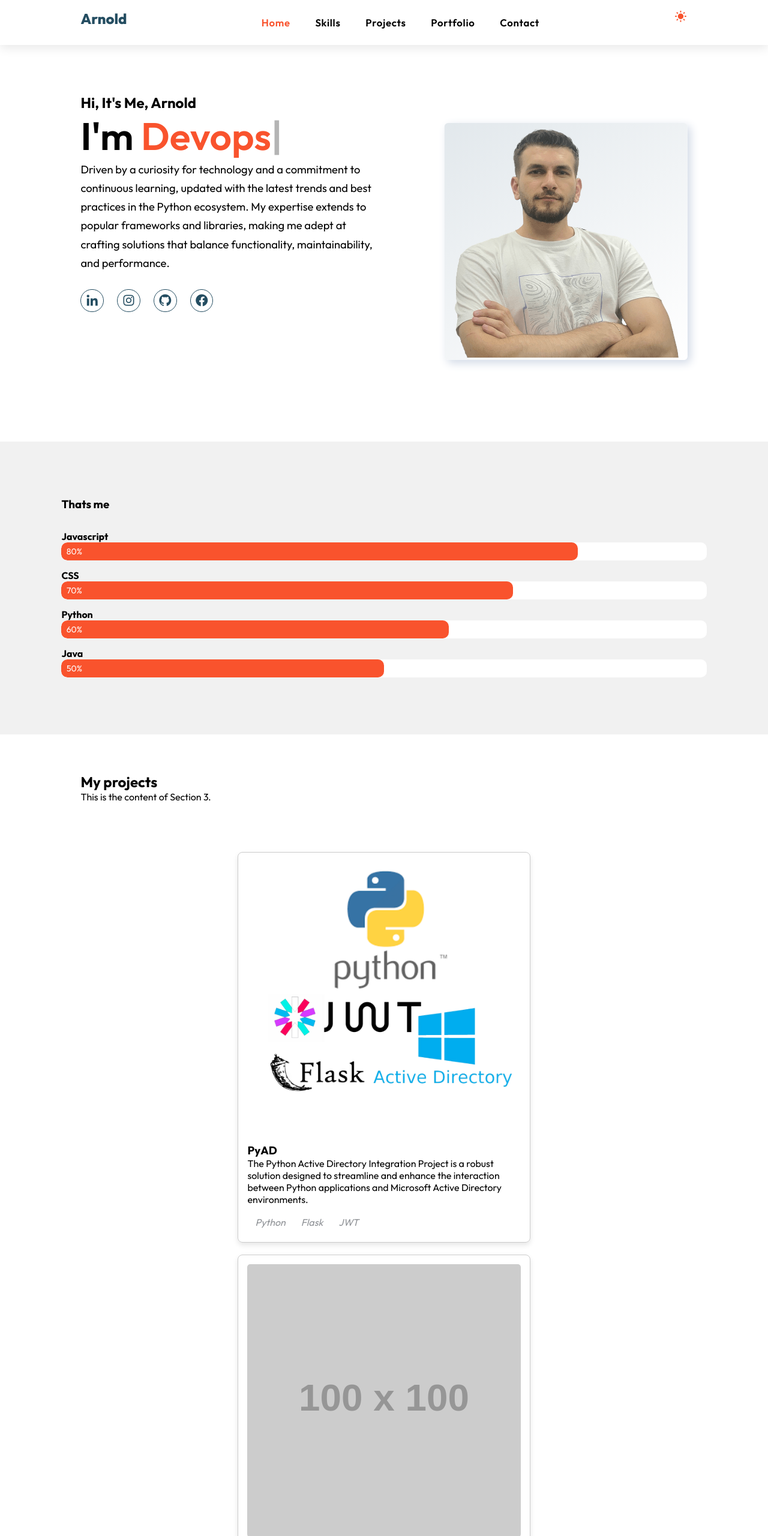
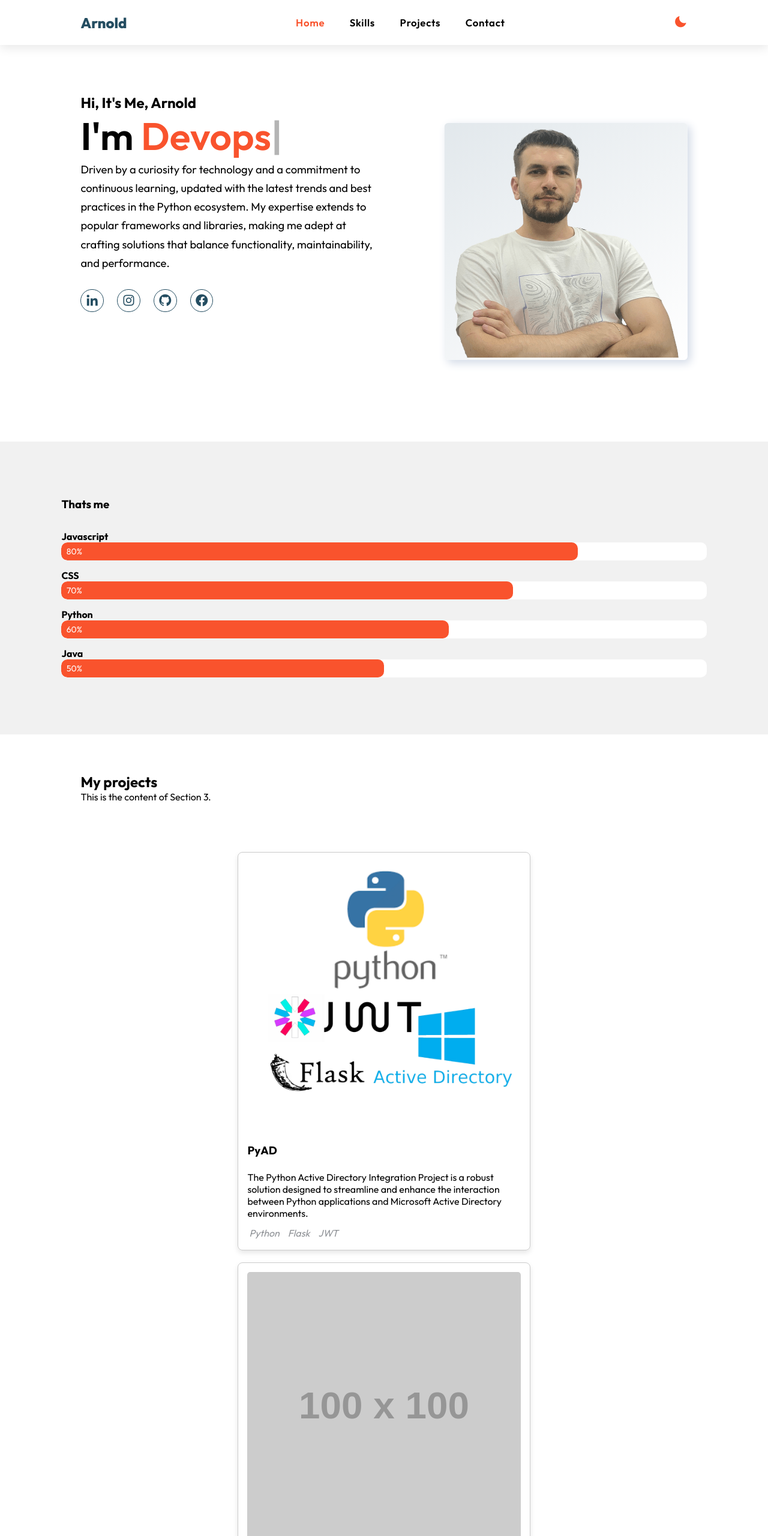
Before and after one commit to arnoldhoxha/arnoldhoxha.github.io, a plain HTML site: page index.html in a window 1280 px wide. Shown: the top 2560 px of the page at 60% size. Drawn offline with nearby package versions, Linux system fonts and the light colour scheme; placeholder pictures from the web are drawn by us.

Commit message:
small fix

```diff
--- a/index.html
+++ b/index.html
@@ -32,12 +32,11 @@
                 <li><a href="#" class="active">Home</a></li>
                 <li><a href="#aboutme">Skills</a></li>
                 <li><a href="#projects">Projects</a></li>
-                <li><a href="#">Portfolio</a></li>
                 <li><a href="#">Contact</a></li>
             </ul>
             <label class="mode">
                 <input type="checkbox" id="darkModeToggle">
-                <i id="iconToggle" class='bx bxs-sun'></i>
+                <i id="iconToggle" class='bx bxs-moon'></i>
             </label>
         </div>
     </header>
@@ -117,7 +116,6 @@
                 <span class="tag">Flask</span>
                 <span class="tag">JWT</span>
             </div>
-            <!-- <a href="#" class="read-more-btn">Read More</a> -->
         </div>
 
         <div class="project-card" onclick="showProjectDetails(2)">
@@ -140,7 +138,6 @@
                 <span class="tag">Tag B</span>
                 <span class="tag">Tag C</span>
             </div>
-            <a href="#" class="read-more-btn">Read More</a>
         </div>
 
         <div class="project-card" onclick="showProjectDetails(4)">
@@ -152,9 +149,7 @@
                 <span class="tag">Tag B</span>
                 <span class="tag">Tag C</span>
             </div>
-
         </div>
-
     </section>
 
     <footer>
--- a/styles.css
+++ b/styles.css
@@ -37,9 +37,9 @@ header {
 
 .page-header {
     display: flex;
+    align-items: center;
     justify-content: space-between;
     padding: 1rem 0;
-    z-index: 9999;
 }
 
 .logo {
@@ -330,6 +330,8 @@ li a:hover {
     color: #000000;
 }
 
+
+/* projects  */
 .progress-bar {
     position: relative;
     height: 30px;
@@ -381,6 +383,7 @@ li a:hover {
 }
 
 .project-card {
+    cursor: pointer;
     width: 45%;
     margin: 10px;
     padding: 15px;
@@ -390,29 +393,37 @@ li a:hover {
     text-align: left;
 }
 
+.project-card h3{
+    padding-bottom: 23px;
+}
+
 .project-card img {
     width: 100%;
     border-radius: 5px;
     margin-bottom: 10px;
 }
 
-.read-more-btn {
-    display: flex;
-    align-items: center;
-    width: 50%;
-    justify-content: center;
-    margin-top: 10px;
-    padding: 8px 12px;
-    background-color: #333;
-    color: #fff;
-    text-decoration: none;
-    border-radius: 5px;
-}
-
 .section-name{
     padding: 4rem 8.4rem 0.5rem;
 }
 
+.tags {
+    display: flex;
+    flex-wrap: wrap;
+    margin-top: 10px;
+}
+
+.tag {
+    font-style: italic;
+    opacity: 50%;
+    color: var(--primary-dark);
+    padding-right: .5rem;
+    margin: 3px;
+    border-radius: 5px;
+}
+
+
+/* footer  */
 footer {
     background-color: #333;
     color: #fff;
@@ -432,21 +443,3 @@ footer {
 .menu-column h3 {
     margin-bottom: 10px;
 }
-
-.tags {
-    display: flex;
-    flex-wrap: wrap;
-    margin-top: 10px;
-}
-.project-card:hover{
-    cursor: pointer;
-}
-
-.tag {
-    font-style: italic;
-    opacity: 50%;
-    color: var(--primary-dark);
-    padding: 5px 10px;
-    margin: 3px;
-    border-radius: 5px;
-}
```
